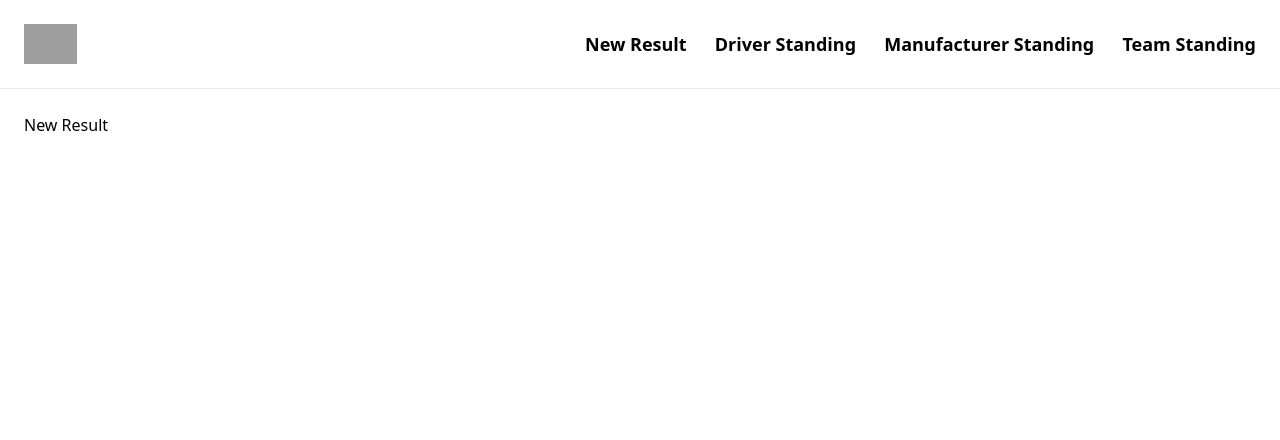
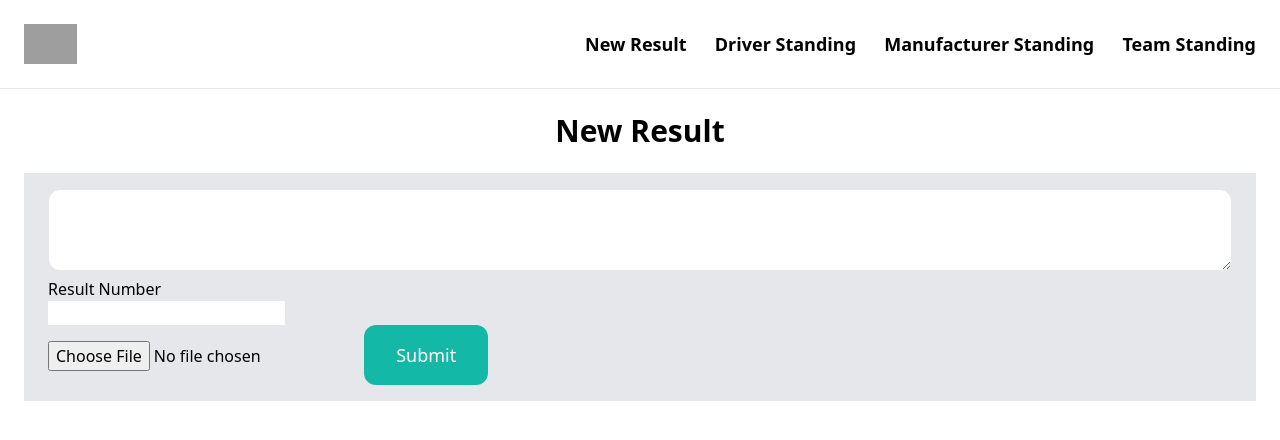
Before and after one commit to woobrendan/points_calculator, a Django app: page /standings/new/ in a window 1280 px wide. Shown: the top 440 px of the page. Run offline with Django 4.2, Linux system fonts and the light colour scheme; some libraries are stand-ins or nearby versions; grey boxes are pictures that could not be loaded.

Commit message:
remove round num selector and replace with div for result nunmber and input for text

```diff
--- a/points_calculator/standings/templates/standing/new_result.html
+++ b/points_calculator/standings/templates/standing/new_result.html
@@ -3,7 +3,22 @@
 {% block title %}New Result{% endblock %}
 
 {% block content %}
-    <div>
-        New Result
-    </div>
+    <h1 class="mb-6 text-3xl text-center font-bold">New Result</h1>
+
+    <form id="csvUploadForm" class="w-full py-4 px-6 bg-gray-200">
+
+        <textarea name="content" class="w-full py-4 px-6 rounded-xl border"></textarea>
+
+        <div class="flex flex-col">
+
+            <label class="text-m">Result Number</label>
+            <input type="text" class="w-1/5">
+        </div>
+
+        <input type="file" id="csvFileInput" accept=".csv">
+
+        <button type="submit" class="py-4 px-8 text-lg bg-teal-500 hover:bg-teal-700 rounded-xl text-white">Submit</button>
+    </form>
+
+
 {% endblock %}
```
